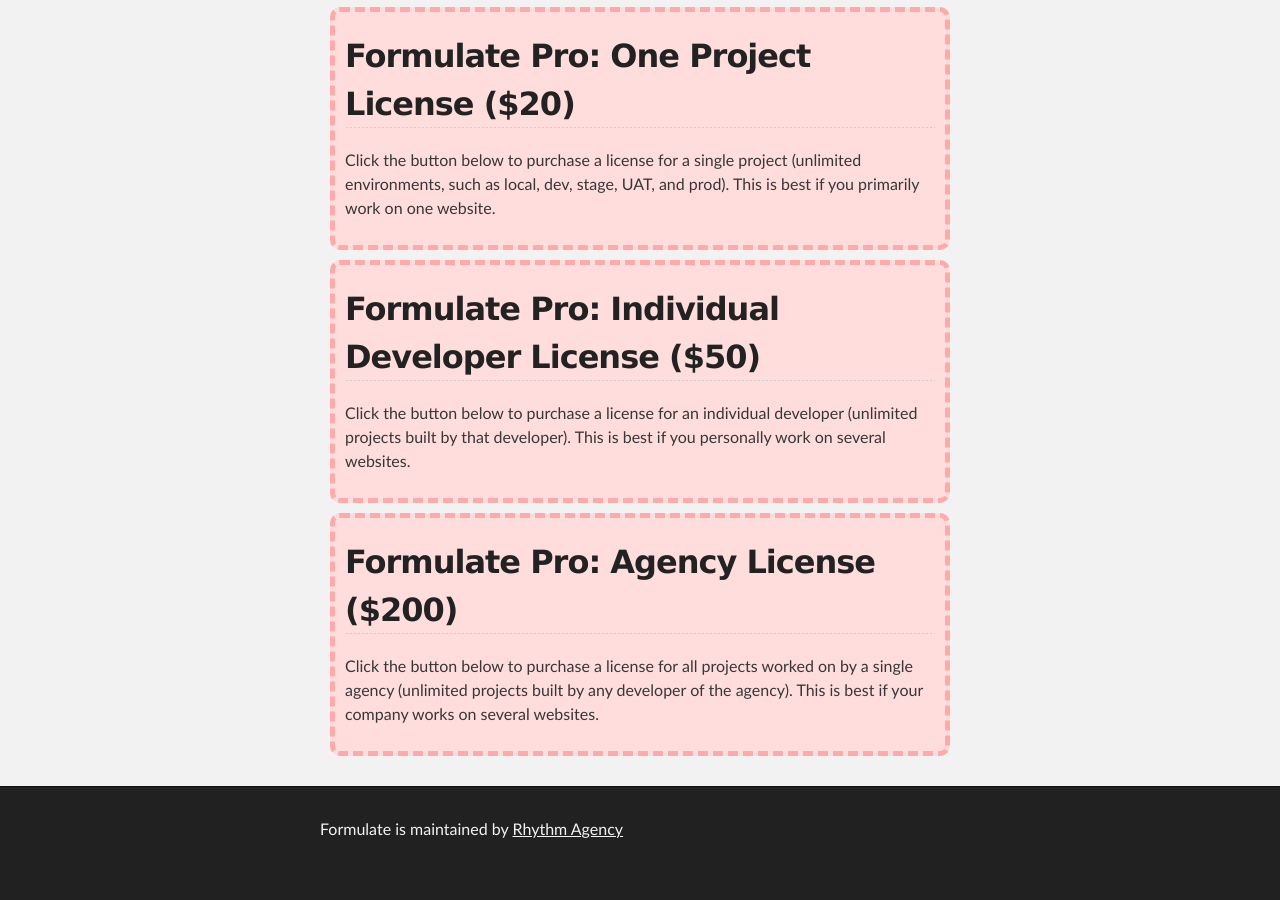
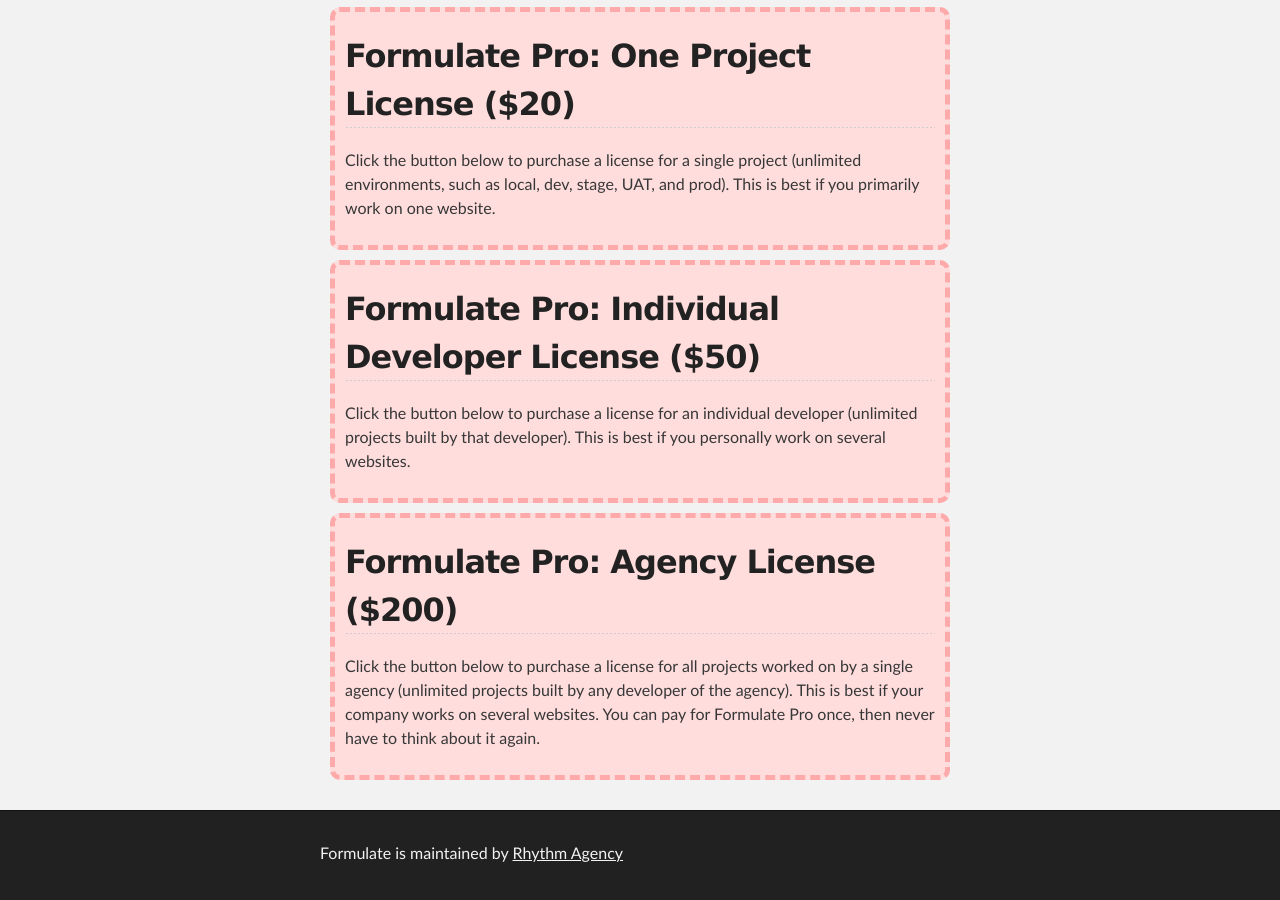
Before and after one commit to rhythmagency/formulate, a Jekyll site: the page built from pro/index.md, in a window 1280 px wide and 900 px high, scrolled down 790 px. Built offline with Jekyll 4.4.1, drawn with Linux system fonts in a browser that asks for light colours; comment, search, counter and statistics services are not loaded; before the commit the page ends 1666 px from its top, so only the background shows below that.

Commit message:
feat (Docs) clarify what the agency license gets you

```diff
--- a/pro/index.md
+++ b/pro/index.md
@@ -35,7 +35,7 @@
 </div>
 <div class="payment-option">
   <h2>Formulate Pro: Agency License ($200)</h2>
-  <p>Click the button below to purchase a license for all projects worked on by a single agency (unlimited projects built by any developer of the agency). This is best if your company works on several websites.</p>
+  <p>Click the button below to purchase a license for all projects worked on by a single agency (unlimited projects built by any developer of the agency). This is best if your company works on several websites. You can pay for Formulate Pro once, then never have to think about it again.</p>
   <div id="paypal-button-container-200"></div>
 </div>
 <script src="https://www.paypal.com/sdk/js?client-id=AUlYBvLdzPsUlgJS_A4JV5pOPNqyDKVhyBLKQa6qnU4DGRUixhKIz1I4VuOPBnUkDd5aiC79StB_6pmR&currency=USD"></script>
```
